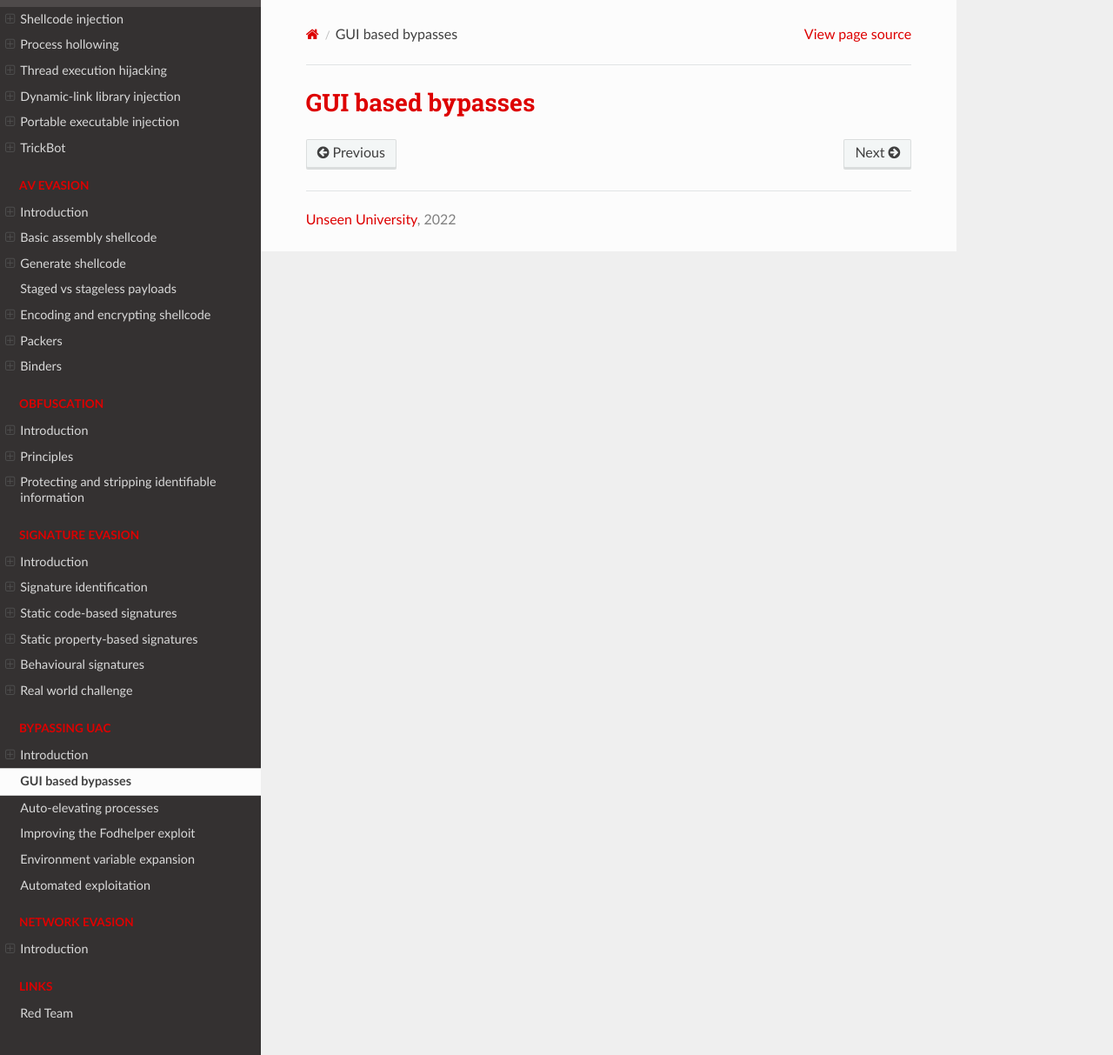
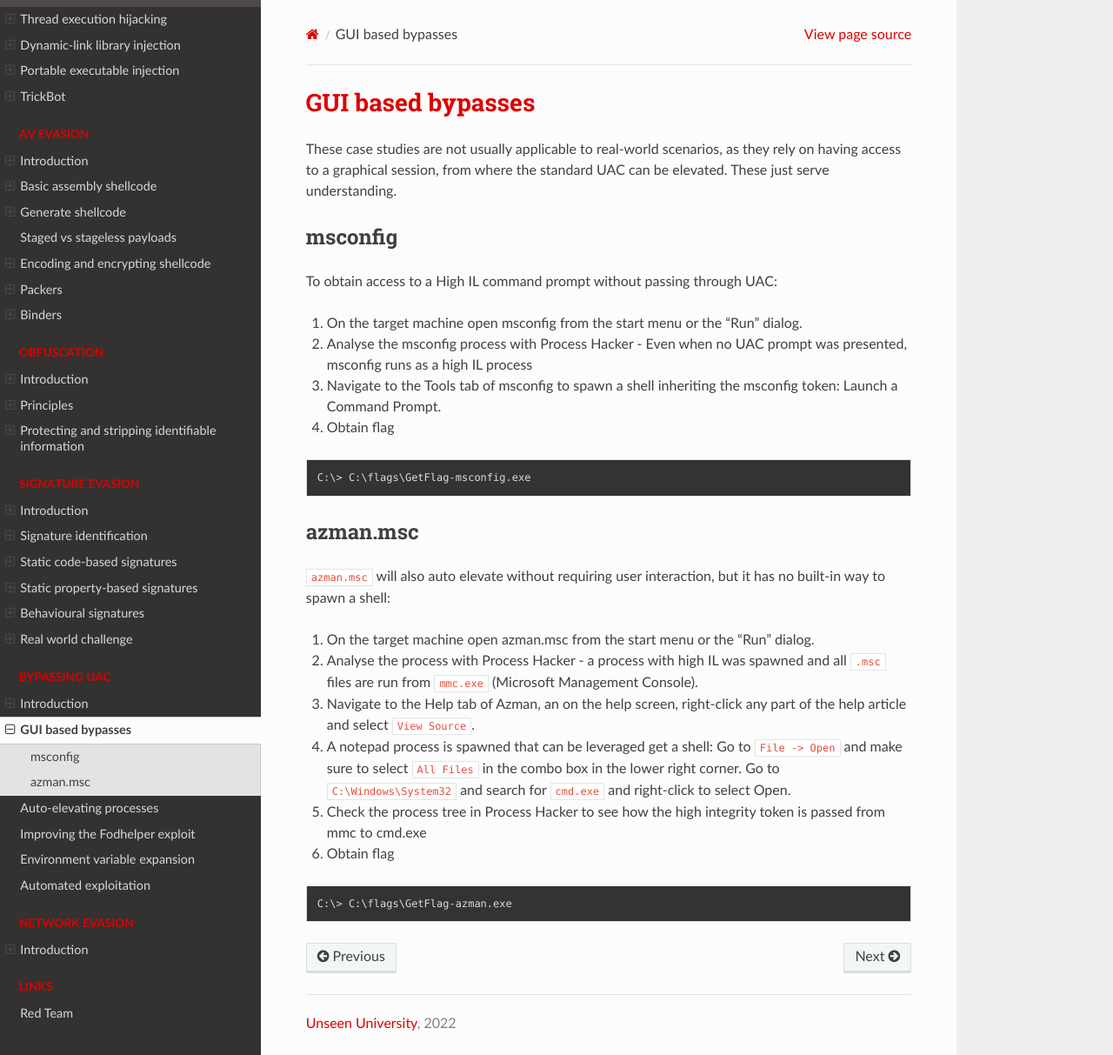
Before and after one commit to tymyrddin/red-evasion, a Sphinx documentation site: the page built from source/docs/uac/gui.md, in a window 1280 px wide and 1213 px high. Shown: the whole window at 87% size. Built offline with Sphinx 7.4.7 and the Read the Docs theme 2.0.0, drawn with Linux system fonts in a browser that asks for light colours.

````diff
--- a/source/docs/uac/gui.md
+++ b/source/docs/uac/gui.md
@@ -1 +1,32 @@
 # GUI based bypasses
+
+These case studies are not usually applicable to real-world scenarios, as they rely on having access to a graphical
+session, from where the standard UAC can be elevated. These just serve understanding.
+
+## msconfig
+
+To obtain access to a High IL command prompt without passing through UAC:
+
+1. On the target machine open msconfig from the start menu or the "Run" dialog.
+2. Analyse the msconfig process with Process Hacker - Even when no UAC prompt was presented, msconfig runs as a high IL process
+3. Navigate to the Tools tab of msconfig to spawn a shell inheriting the msconfig token: Launch a Command Prompt.
+4. Obtain flag
+
+```text
+C:\> C:\flags\GetFlag-msconfig.exe
+```
+
+## azman.msc
+
+`azman.msc` will also auto elevate without requiring user interaction, but it has no built-in way to spawn a shell:
+
+1. On the target machine open azman.msc from the start menu or the "Run" dialog.
+2. Analyse the process with Process Hacker - a process with high IL was spawned and all `.msc` files are run from `mmc.exe` (Microsoft Management Console).
+3. Navigate to the Help tab of Azman, an on the help screen, right-click any part of the help article and select `View Source`.
+4. A notepad process is spawned that can be leveraged get a shell: Go to `File -> Open` and make sure to select `All Files` in the combo box in the lower right corner. Go to `C:\Windows\System32` and search for `cmd.exe` and right-click to select Open.
+5. Check the process tree in Process Hacker to see how the high integrity token is passed from mmc to cmd.exe
+6. Obtain flag
+
+```text
+C:\> C:\flags\GetFlag-azman.exe
+```
````
